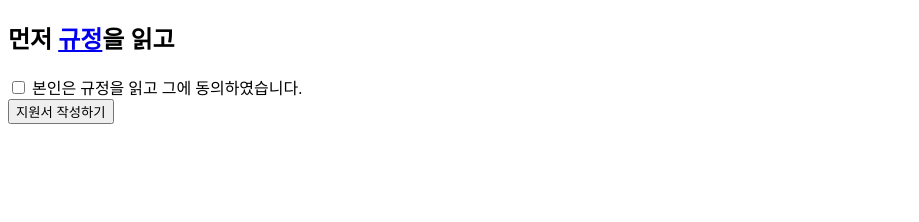
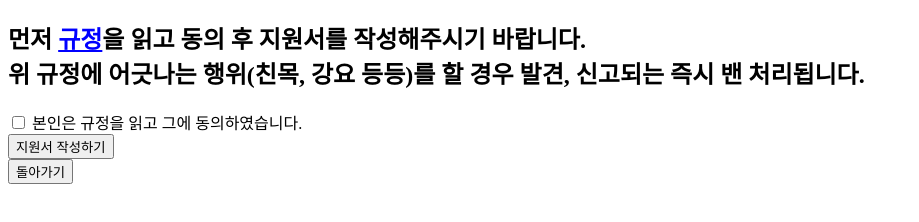
Before and after one commit to HaeengIn/lovcouniv, a plain HTML site: page rules.html in a window 1280 px wide. Shown: the whole page, without its empty margins (0-919 px from the left). Drawn offline with Linux system fonts and the light colour scheme.

Commit message:
add title / del line

```diff
--- a/rules.html
+++ b/rules.html
@@ -7,17 +7,16 @@
 </head>
 <body>
     <h2>
-        먼저 <a href="https://docs.google.com/document/d/1pNqOPx3gty9MRWyC0tZ6-Pb4x1OHygUQKh8SzbRo5F8/edit?usp=sharing">규정</a>을 읽고
+        먼저 <a href="https://docs.google.com/document/d/1pNqOPx3gty9MRWyC0tZ6-Pb4x1OHygUQKh8SzbRo5F8/edit?usp=sharing" target="_blank" style="color: blue;">규정</a>을 읽고 동의 후 지원서를 작성해주시기 바랍니다. <br>
+        위 규정에 어긋나는 행위(친목, 강요 등등)를 할 경우 발견, 신고되는 즉시 밴 처리됩니다.
 </h2>
-
-
     <form action="https://docs.google.com/forms/d/1cCmJ0hgrsdT4rrEYibhuKnfgaakef0RHoC7B_7dDlrQ/edit?usp=drivesdk" target="_blank">
         <label>
             <input type="checkbox" class="agree" required />
             본인은 규정을 읽고 그에 동의하였습니다.
         </label> <br />
         <input type="submit" class="register" value="지원서 작성하기" />
-
     </form>
+    <input type="button" value="돌아가기" onchange="location.href='index.html'">
 </body>
 </html>
```
